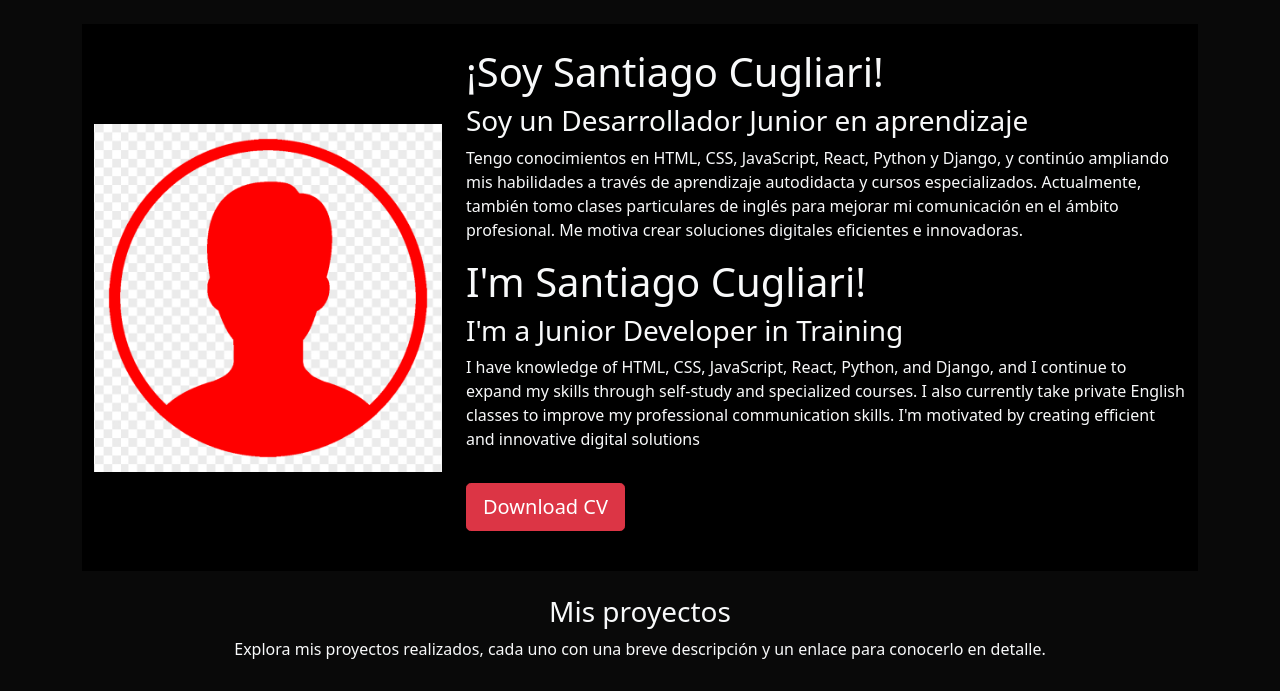
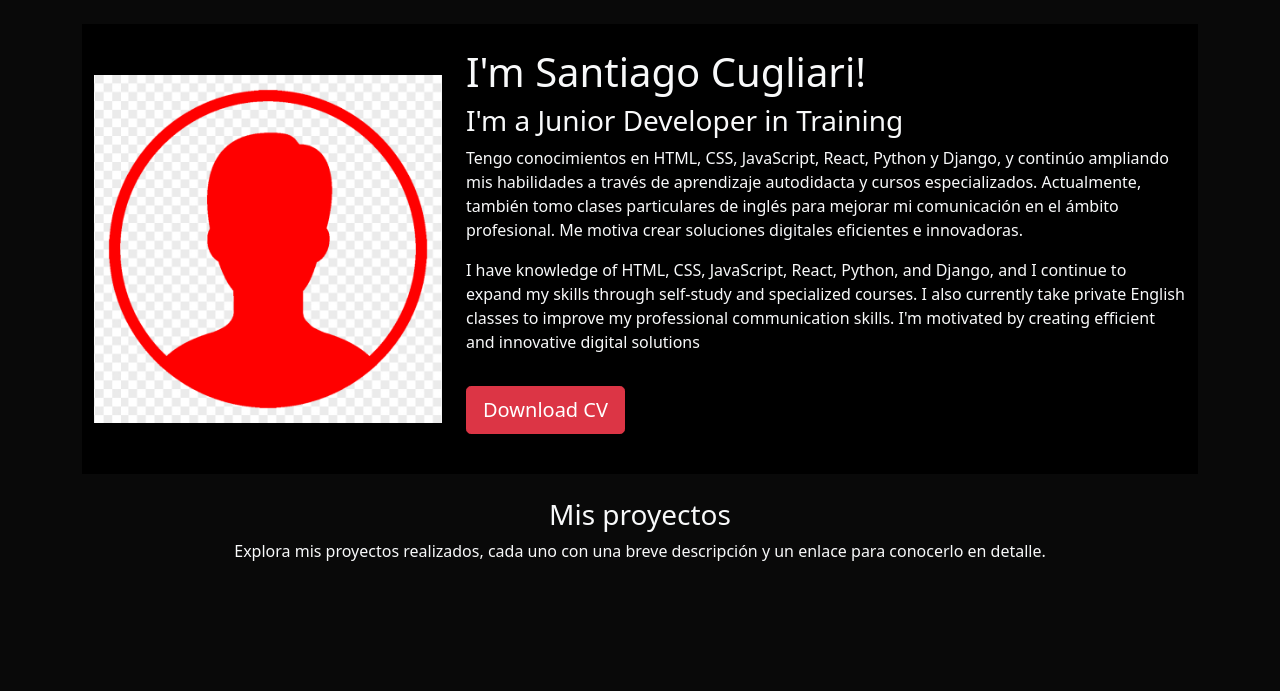
Before and after one commit to CugliariSanti17/cugliari_santiago_portfolio, a Django app: page / in a window 1280 px wide. Shown: the part 56-747 px from the top of the page. Run offline with Django 5.2, Linux system fonts and the light colour scheme; data that the repository does not hold is empty.

Commit message:
cambios en los textos

```diff
--- a/portfolio/templates/home.html
+++ b/portfolio/templates/home.html
@@ -20,12 +20,10 @@
         </div>
 
         <div class="col-md-8">
-            <h1>¡Soy Santiago Cugliari!</h1>
-            <h3>Soy un Desarrollador Junior en aprendizaje</h3>
+            <h1>I'm Santiago Cugliari!</h1>
+            <h3>I'm a Junior Developer in Training</h3>
             <p>Tengo conocimientos en HTML, CSS, JavaScript, React, Python y Django, y continúo ampliando mis habilidades a través de aprendizaje autodidacta y cursos especializados. Actualmente, también tomo clases particulares de inglés para mejorar mi comunicación en el ámbito profesional. Me motiva crear soluciones digitales eficientes e innovadoras.</p>
-            <h1 class="mt-2">I'm Santiago Cugliari!</h1>
-            <h3>I'm a Junior Developer in Training</h3>
-            <p>I have knowledge of HTML, CSS, JavaScript, React, Python, and Django, and I continue to expand my skills through self-study and specialized courses. I also currently take private English classes to improve my professional communication skills. I'm motivated by creating efficient and innovative digital solutions</p>
+            <p class="mt-2">I have knowledge of HTML, CSS, JavaScript, React, Python, and Django, and I continue to expand my skills through self-study and specialized courses. I also currently take private English classes to improve my professional communication skills. I'm motivated by creating efficient and innovative digital solutions</p>
             <a href="{% static 'portfolio/Santiago_Cugliari_CV.pdf' %}"
                 class="btn btn-danger btn-lg roundend-o my-3">Download CV</a>
         </div>
```
